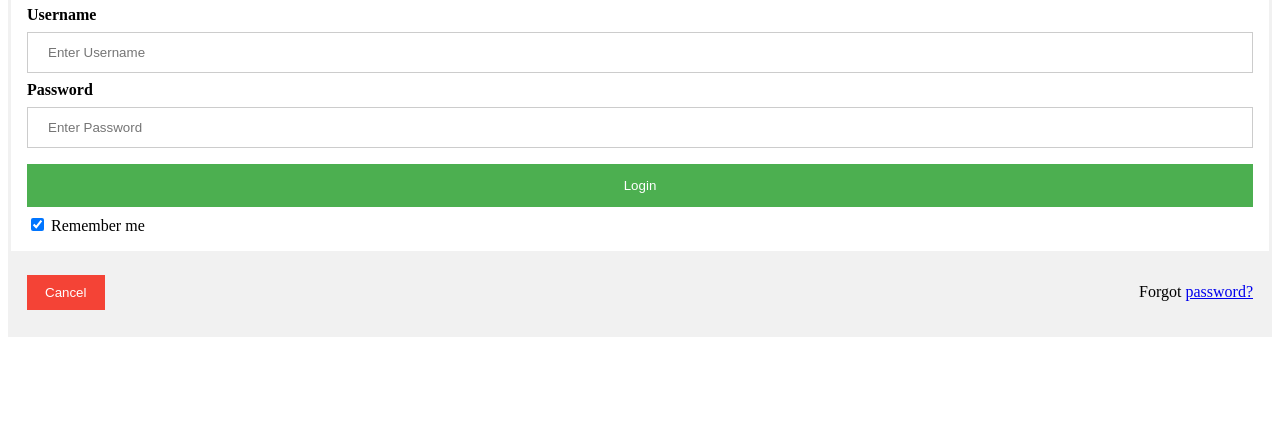
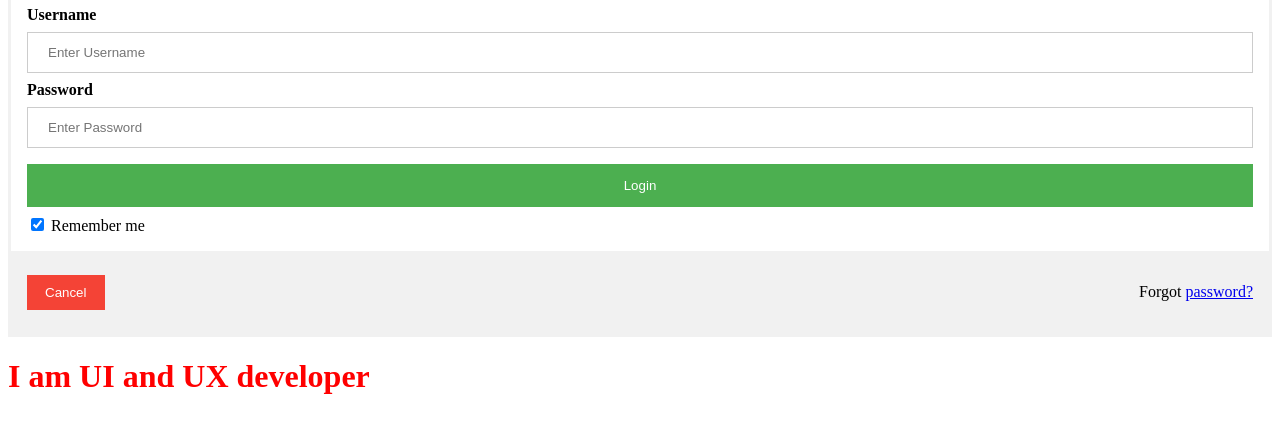
Before and after one commit to asadshiekh/dummy_project, a plain HTML site: page final_project/index.html in a window 1280 px wide. Shown: the part 181-614 px from the top of the page. Drawn offline with Linux system fonts and the light colour scheme.

Commit message:
add UI and Ux

```diff
--- a/final_project/index.html
+++ b/final_project/index.html
@@ -116,6 +116,8 @@ span.psw {
 </form>
 
 
+<h1>I am UI and UX developer</h1>
+
 </body>
 
 
```
